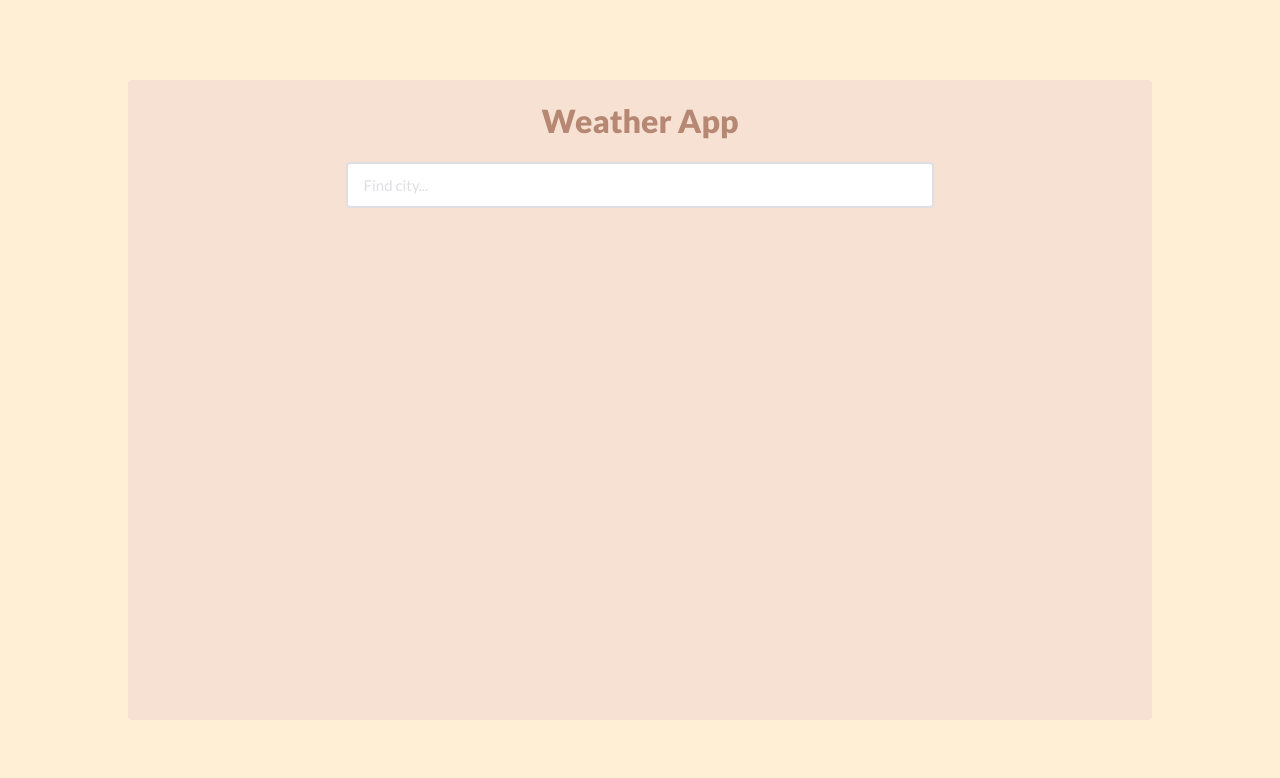
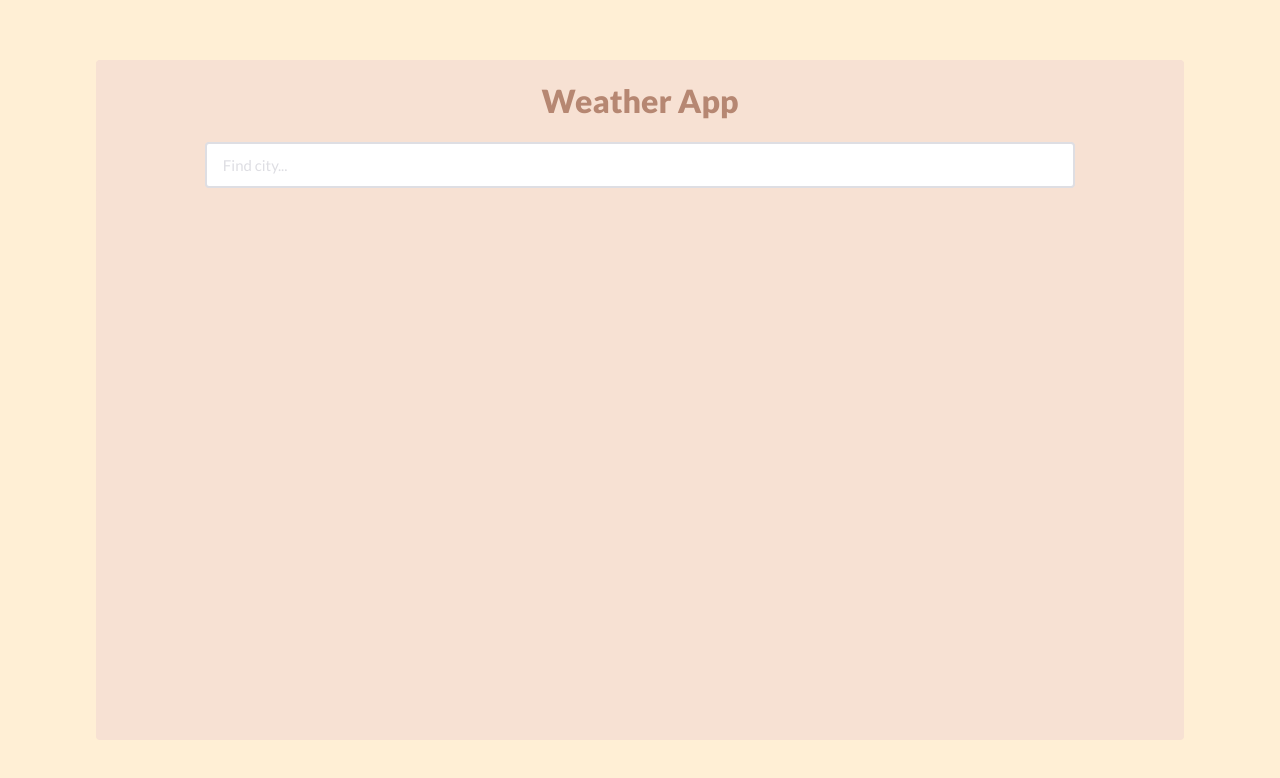
Before and after one commit to birdieduckie/weather, a React (Create React App) app: page / in a window 1280 px wide. Shown: the top 778 px of the page. Built offline with nearby package versions, Linux system fonts and the light colour scheme.

Commit message:
added scroll & sticky pos, changed style for drops

```diff
--- a/src/screens/Main/Main.js
+++ b/src/screens/Main/Main.js
@@ -5,7 +5,6 @@ import { Container } from './styled'
 export const Main = () => {
   return (
     <Container>
-      <h1> Weather App</h1>
       <Search />
     </Container>
   )
--- a/src/screens/Main/components/Search/Search.js
+++ b/src/screens/Main/components/Search/Search.js
@@ -15,7 +15,7 @@ import {
 
 import { getWeatherRequest } from '../../../../store/weather/weather.actions'
 
-import { Container } from './styled'
+import { Container, Heading } from './styled'
 
 export const Search = () => {
   const dispatch = useDispatch()
@@ -48,7 +48,10 @@ export const Search = () => {
 
   return (
     <Container>
-      <Input placeholder='Find city...' onChange={handleSetInputValue} />
+      <Heading>
+        <h1> Weather App</h1>
+        <Input placeholder='Find city...' onChange={handleSetInputValue} />
+      </Heading>
       {cities.map(({ name, geo }) => (
         <Button
           key={`${geo.lat} / ${geo.lng}`}
--- a/src/screens/Main/components/Search/styled.js
+++ b/src/screens/Main/components/Search/styled.js
@@ -2,9 +2,20 @@ import styled from 'styled-components'
 
 export const Container = styled.div`
   display: flex;
-  width: 60%;
+  width: 100%;
   flex-direction: column;
   justify-content: center;
   align-items: center;
   font-family: 'Lato', sans-serif;
 `
+export const Heading = styled.div`
+  display: flex;
+  flex-direction: column;
+  align-items: center;
+  width: 100%;
+  padding: 0 0 5px 0;
+  border-radius: 4px;
+  background: #f7e1d3;
+  position: sticky;
+  top: 0;
+`
--- a/src/screens/Main/styled.js
+++ b/src/screens/Main/styled.js
@@ -4,10 +4,12 @@ export const Container = styled.div`
   display: flex;
   flex-direction: column;
   align-items: center;
-  width: 80%;
-  height: 80%;
+  width: 85%;
+  height: 85%;
+
   background: #f7e1d3;
   color: #b68772;
   font-family: 'Lato', sans-serif;
   border-radius: 4px;
+  overflow: scroll;
 `
--- a/src/screens/Weather/styled.js
+++ b/src/screens/Weather/styled.js
@@ -105,7 +105,6 @@ export const Note = styled.div`
 
 export const Main = styled.div`
   display: flex;
-  justify-content: flex-start;
   align-items: flex-end;
   width: 65%;
   height: 90%;
@@ -126,6 +125,12 @@ export const Main = styled.div`
     p.mainWeather === MAIN_WEATHER.RAIN &&
     css`
       background: center / contain no-repeat url(${drops});
+      margin: 20px 0 0 0;
+
+      @media screen and (max-width: 600px);
+       {
+        margin: 0 20px 0 0;
+      }
     `}
 
     ${(p) =>
--- a/src/shared/Button/styled.js
+++ b/src/shared/Button/styled.js
@@ -1,11 +1,11 @@
 import styled, { css } from 'styled-components'
 
 export const StyledButton = styled.button`
-  width: 100%;
+  width: 80%;
   padding: 12px 16px;
   border: 0;
   border-radius: 4px;
-  margin: 5px 0 0 0;
+  margin: 0 0 5px 0;
   color: #303030;
   font-family: 'Lato', sans-serif;
   font-size: 15px;
--- a/src/shared/Input/styled.js
+++ b/src/shared/Input/styled.js
@@ -1,7 +1,8 @@
 import styled from 'styled-components'
 
 export const StyledInput = styled.input`
-  width: 90%;
+  width: 80%;
+  box-sizing: border-box;
   padding: 12px 16px;
   font-size: 15px;
   background: #ffffff;
```
